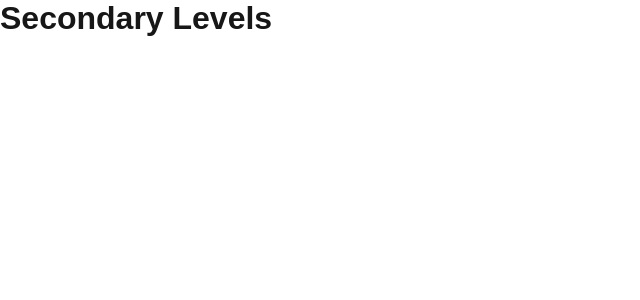
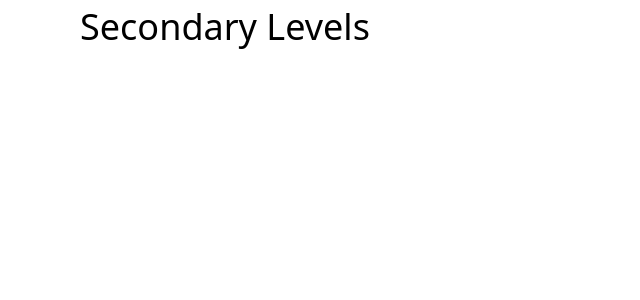
Before and after one commit to esovor/ghdigitalclassroom, a Next.js app: page /secondary in a window 1280 px wide. Shown: the top 300 px of the page, without its empty margins (0-640 px from the left). Built offline with nearby package versions, Linux system fonts and the light colour scheme.

Commit message:
2 commit

```diff
--- a/app/(learn)/secondary/page.tsx
+++ b/app/(learn)/secondary/page.tsx
@@ -2,7 +2,7 @@
 
 export default function Secondary() {
     return (
-        <div>
+        <div className="container">
             <h1>Secondary Levels</h1>
 
         </div>
--- a/app/globals.css
+++ b/app/globals.css
@@ -1,42 +1,51 @@
-:root {
-  --background: #ffffff;
-  --foreground: #171717;
+@import "tailwindcss";
+
+@layer base {
+    h1 {
+        font-size: var(--text-4xl);
+    }
+    h2 {
+        font-size: var(--text-3xl);
+    }
 }
 
-@media (prefers-color-scheme: dark) {
-  :root {
-    --background: #0a0a0a;
-    --foreground: #ededed;
-  }
+
+/* globals.css */
+
+/* Base container padding */
+.container {
+    padding-left: 1rem;
+    padding-right: 1rem;
 }
 
-html,
-body {
-  max-width: 100vw;
-  overflow-x: hidden;
+/* sm: 640px */
+@media (min-width: 640px) {
+    .container {
+        padding-left: 2rem;
+        padding-right: 2rem;
+    }
 }
 
-body {
-  color: var(--foreground);
-  background: var(--background);
-  font-family: Arial, Helvetica, sans-serif;
-  -webkit-font-smoothing: antialiased;
-  -moz-osx-font-smoothing: grayscale;
+/* lg: 1024px */
+@media (min-width: 1024px) {
+    .container {
+        padding-left: 4rem;
+        padding-right: 4rem;
+    }
 }
 
-* {
-  box-sizing: border-box;
-  padding: 0;
-  margin: 0;
+/* xl: 1280px */
+@media (min-width: 1280px) {
+    .container {
+        padding-left: 5rem;
+        padding-right: 5rem;
+    }
 }
 
-a {
-  color: inherit;
-  text-decoration: none;
+/* 2xl: 1536px */
+@media (min-width: 1536px) {
+    .container {
+        padding-left: 6rem;
+        padding-right: 6rem;
+    }
 }
-
-@media (prefers-color-scheme: dark) {
-  html {
-    color-scheme: dark;
-  }
-}
--- a/app/layout.tsx
+++ b/app/layout.tsx
@@ -1,16 +1,40 @@
 import type { Metadata } from "next";
-import { Geist, Geist_Mono } from "next/font/google";
+//import { Geist, Geist_Mono } from "next/font/google";
+
+import { Roboto, Montserrat } from 'next/font/google'
+
 import "./globals.css";
 
-const geistSans = Geist({
-  variable: "--font-geist-sans",
-  subsets: ["latin"],
-});
+// const geistSans = Geist({
+//   variable: "--font-geist-sans",
+//   subsets: ["latin"],
+// });
+//
+// const geistMono = Geist_Mono({
+//   variable: "--font-geist-mono",
+//   subsets: ["latin"],
+// });
 
-const geistMono = Geist_Mono({
-  variable: "--font-geist-mono",
-  subsets: ["latin"],
-});
+
+const roboto = Roboto({
+    weight: ['300', '400', '500', '700'], // Add common weights for flexibility
+    subsets: ['latin'],                  // Add more subsets if needed (e.g., 'latin-ext')
+    display: 'swap',                     // Ensures better performance and UX
+    variable: '--font-roboto',           // Enables usage via CSS variable
+    preload: true,                       // Ensures font is preloaded for performance
+})
+
+const montserrat = Montserrat({
+    weight: ['300', '400', '500', '600', '700'], // More weights for styling flexibility
+    subsets: ['latin'],                          // Add others like 'latin-ext' if needed
+    display: 'swap',                             // Prevents invisible text (FOIT)
+    variable: '--font-montserrat',               // Makes it accessible via CSS variable
+    preload: true,                               // Optimizes loading
+})
+
+
+
+
 
 export const metadata: Metadata = {
   title: "Create Next App",
@@ -24,7 +48,8 @@ export default function RootLayout({
 }>) {
   return (
     <html lang="en">
-      <body className={`${geistSans.variable} ${geistMono.variable}`}>
+      {/*<body className={`${geistSans.variable} ${geistMono.variable}`}>*/}
+      <body className={`${roboto.variable} ${montserrat.variable}`}>
         {children}
       </body>
     </html>
--- /dev/null
+++ b/postcss.config.mjs
@@ -0,0 +1,6 @@
+const config = {
+    plugins: {
+        "@tailwindcss/postcss": {},
+    },
+};
+export default config;
```
Also changed, not shown: package.json (+6 -3 lines), 1 other file (tests, documents, lock files or other folders).
